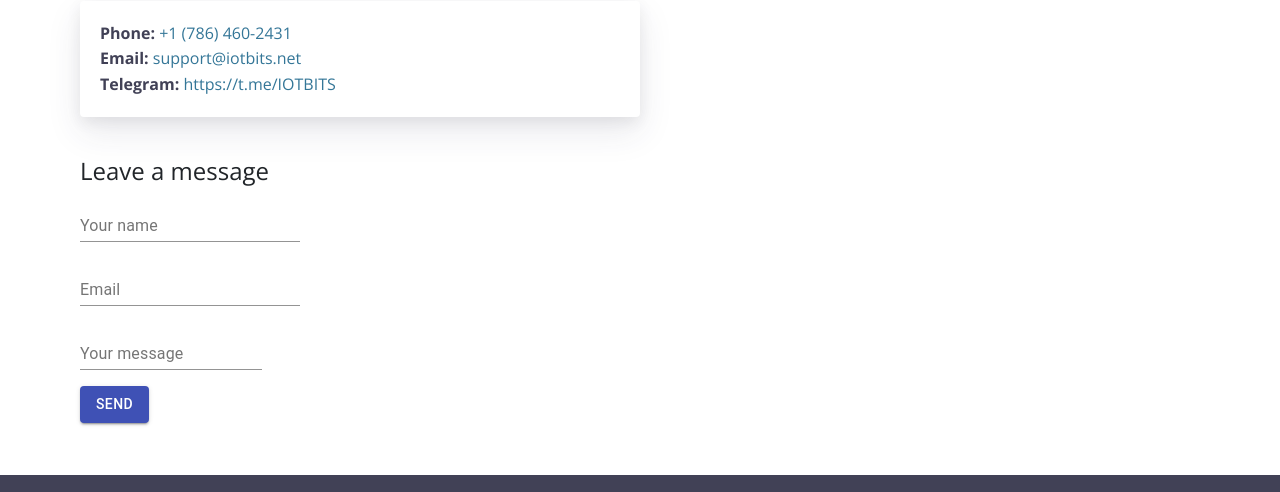
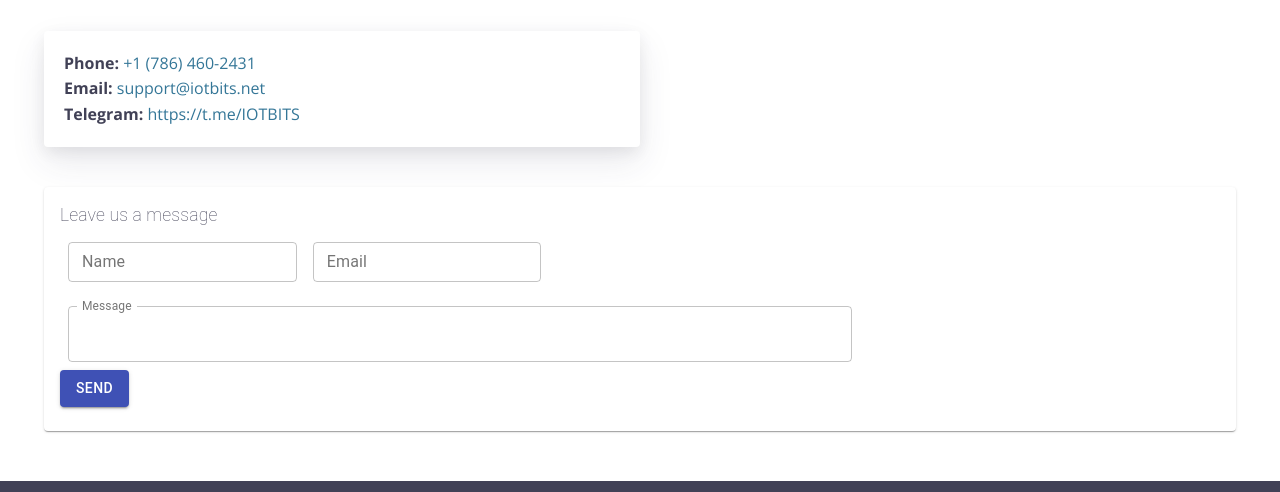
Before and after one commit to iotbits-us/iotbits.net, a Gatsby site: page /contact in a window 1280 px wide. Shown: the part 245-737 px from the top of the page. Built offline with nearby package versions, Linux system fonts and the light colour scheme; Gatsby itself is replaced by a stand-in of ours.

Commit message:
Update contact page and form

```diff
--- a/src/components/ContactForm.js
+++ b/src/components/ContactForm.js
@@ -3,7 +3,25 @@
 import React from 'react';
 import { navigate } from 'gatsby-link';
 import Button from '@material-ui/core/Button';
+import { makeStyles } from '@material-ui/core/styles';
 import TextField from '@material-ui/core/TextField';
+import Card from '@material-ui/core/Card';
+import CardContent from '@material-ui/core/CardContent';
+import Typography from '@material-ui/core/Typography';
+
+const useStyles = makeStyles(theme => ({
+  root: {
+    display: 'flex',
+    flexWrap: 'wrap',
+    minWidth: 275,
+  },
+  textField: {
+    marginLeft: theme.spacing(1),
+    marginRight: theme.spacing(1),
+    marginBottom: theme.spacing(2),
+    width: '25ch',
+  },
+}));
 
 function encode(data) {
   return Object.keys(data)
@@ -12,6 +30,8 @@ function encode(data) {
 }
 
 const ContactForm = () => {
+  const classes = useStyles();
+
   const [state, setState] = React.useState({});
 
   const handleChange = (e) => {
@@ -34,10 +54,15 @@ const ContactForm = () => {
       // eslint-disable-next-line no-console
       .catch(error => console.log(error));
   };
+
   return (
-    <div>
+    <Card className={classes.root}>
+      <CardContent>
+        <Typography color="textSecondary" gutterBottom>
+          Leave us a message
+        </Typography>
         <form
-        name="contact"
+          name="Contact Form"
           method="post"
           action="/thanks/"
           data-netlify="true"
@@ -48,32 +73,49 @@ const ContactForm = () => {
           <p hidden>
             <label>
               Don’t fill this out:
-{' '}
               <input name="bot-field" onChange={handleChange} />
             </label>
           </p>
-        <p>
-          <TextField type="text" name="name" id="name" label="Your name" onChange={handleChange} />
-        </p>
-        <p>
-          <TextField type="email" name="email" id="email" label="Email" onChange={handleChange} />
-        </p>
-        <p>
+          <TextField
+            type="text"
+            name="name"
+            id="name"
+            label="Name"
+            className={classes.textField}
+            margin="dense"
+            variant="outlined"
+            onChange={handleChange}
+          />
+          <TextField
+            type="email"
+            name="email"
+            id="email"
+            label="Email"
+            className={classes.textField}
+            margin="dense"
+            variant="outlined"
+            onChange={handleChange}
+          />
           <TextField
             name="message"
             id="message"
-            label="Your message"
+            label="Message"
             multiline
+            style={{ margin: 8 }}
+            fullWidth
+            margin="normal"
+            InputLabelProps={{
+              shrink: true,
+            }}
+            variant="outlined"
             onChange={handleChange}
           />
-        </p>
-        <p>
           <Button type="submit" variant="contained" color="primary">
             Send
           </Button>
-        </p>
         </form>
-    </div>
+      </CardContent>
+    </Card>
   );
 };
 
--- a/src/pages/contact/index.js
+++ b/src/pages/contact/index.js
@@ -1,4 +1,5 @@
 import React from 'react';
+import Container from '@material-ui/core/Container';
 import SEO from '../../components/SEO';
 import Layout from '../../layouts/index';
 import Call from '../../components/Call';
@@ -8,24 +9,23 @@ const Contact = () => (
     <Layout bodyClass="page-contact">
       <SEO title="Contact" />
       <div className="intro intro-small">
-      <div className="container">
-        <div className="row">
+        <Container fixed>
+          <div className="row p-2">
             <div className="col-12">
               <h1>Contact</h1>
             </div>
           </div>
-      </div>
-    </div>
-    <div className="container">
-      <div className="row">
+          <div className="row p-2">
             <div className="col-12">
               <Call button={false} />
             </div>
-        <div className="col-8">
-          <h4 className="mt-4">Leave a message</h4>
+          </div>
+          <div className="row p-2">
+            <div className="col-lg-12">
               <ContactForm />
             </div>
           </div>
+        </Container>
       </div>
     </Layout>
 );
```
Lines whose indentation alone changed are shown as unchanged.
